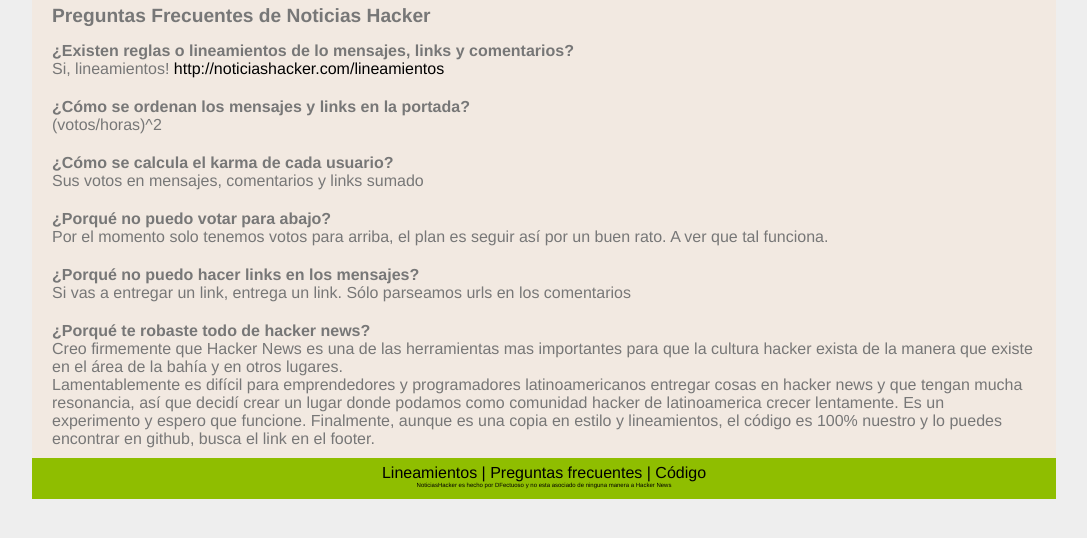
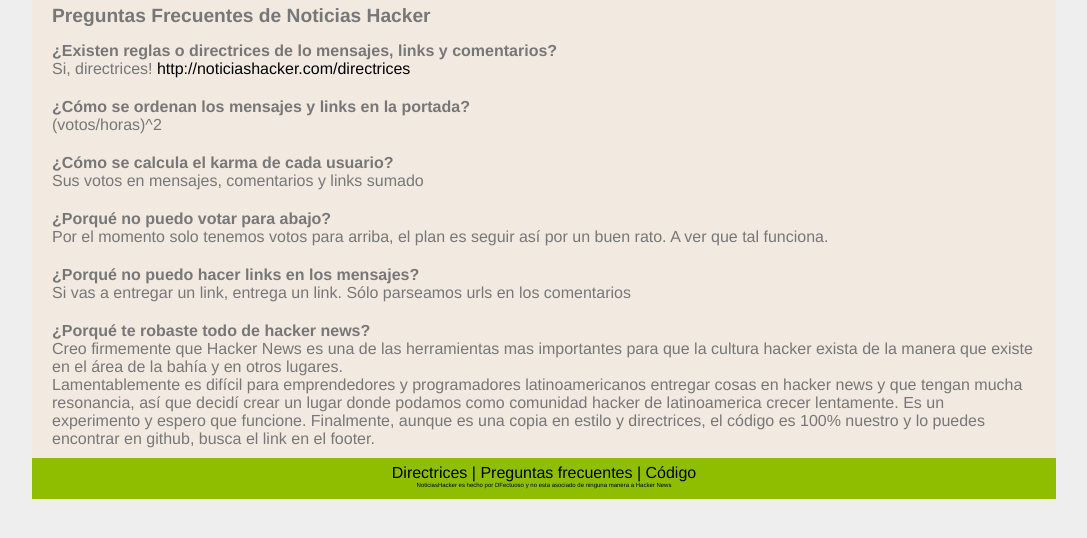
Before and after one commit to DFectuoso/Noticias-HAcker, a Python web app: template templates/faq.html in a window 1280 px wide. Shown: the part 41-579 px from the top of the page, without its empty margins (96-1183 px from the left). Run offline with Jinja, Linux system fonts and the light colour scheme; the template is opened without the code that fills it, so the values that code supplies are empty.

Commit message:
Use 'directrices' instead of 'lineamientos'

```diff
--- a/main.py
+++ b/main.py
@@ -329,7 +329,7 @@ class FAQHandler(webapp.RequestHandler):
 def main():
   application = webapp.WSGIApplication([
       ('/', MainHandler),
-      ('/lineamientos', GuidelinesHandler),
+      ('/directrices', GuidelinesHandler),
       ('/preguntas-frecuentes', FAQHandler),
       ('/nuevo', NewHandler),
       ('/agregar', SubmitNewStoryHandler),
--- a/templates/base.html
+++ b/templates/base.html
@@ -28,7 +28,7 @@
         {% block content %}{% endblock %}
       </div>
       <div id="footer">
-        <a href="/lineamientos">Lineamientos</a> |
+        <a href="/directrices">Directrices</a> |
         <a href="/preguntas-frecuentes">Preguntas frecuentes</a> |
         <a href="https://github.com/DFectuoso/Noticias-HAcker">Código</a>
         <p class="disclamer">
--- a/templates/faq.html
+++ b/templates/faq.html
@@ -5,8 +5,8 @@
   <h3>Preguntas Frecuentes de Noticias Hacker</h3>
 
   <p>
-    <b>¿Existen reglas o lineamientos de lo mensajes, links y comentarios?</b><br/>
-    Si, lineamientos! <a href="http://noticiashacker.com/lineamientos">http://noticiashacker.com/lineamientos</a>
+    <b>¿Existen reglas o directrices de lo mensajes, links y comentarios?</b><br/>
+    Si, directrices! <a href="http://noticiashacker.com/directrices">http://noticiashacker.com/directrices</a>
   </p>
 
   <p>
@@ -28,7 +28,7 @@
   <p>
     <b>¿Porqué te robaste todo de hacker news?</b><br/>
     Creo firmemente que Hacker News es una de las herramientas mas importantes para que la cultura hacker exista de la manera que existe en el área de la bahía y en otros lugares. <br/>
-    Lamentablemente es difícil para emprendedores y programadores latinoamericanos entregar cosas en hacker news y que tengan mucha resonancia, así que decidí crear un lugar donde podamos como comunidad hacker de latinoamerica crecer lentamente. Es un experimento y espero que funcione. Finalmente, aunque es una copia en estilo y lineamientos, el código es 100% nuestro y lo puedes encontrar en github, busca el link en el footer.
+    Lamentablemente es difícil para emprendedores y programadores latinoamericanos entregar cosas en hacker news y que tengan mucha resonancia, así que decidí crear un lugar donde podamos como comunidad hacker de latinoamerica crecer lentamente. Es un experimento y espero que funcione. Finalmente, aunque es una copia en estilo y directrices, el código es 100% nuestro y lo puedes encontrar en github, busca el link en el footer.
   </p>
 </div>
 
```
